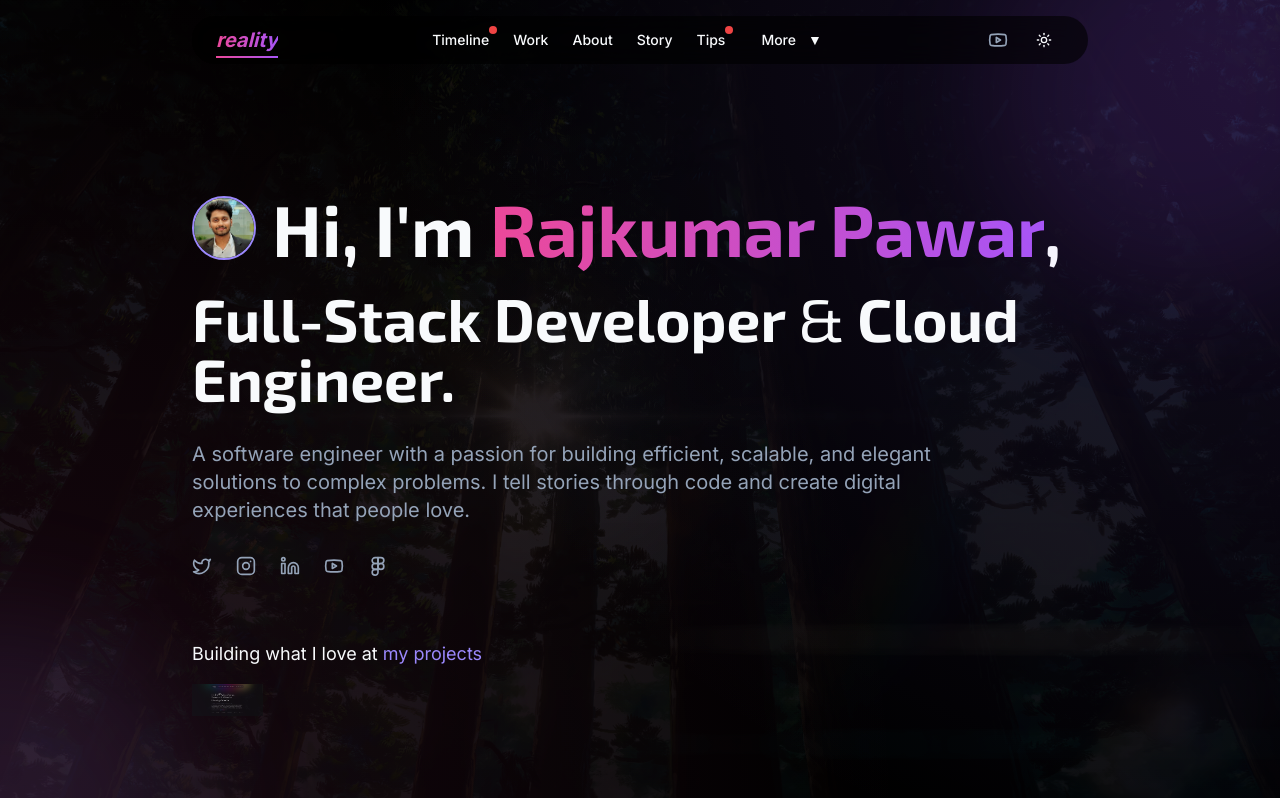
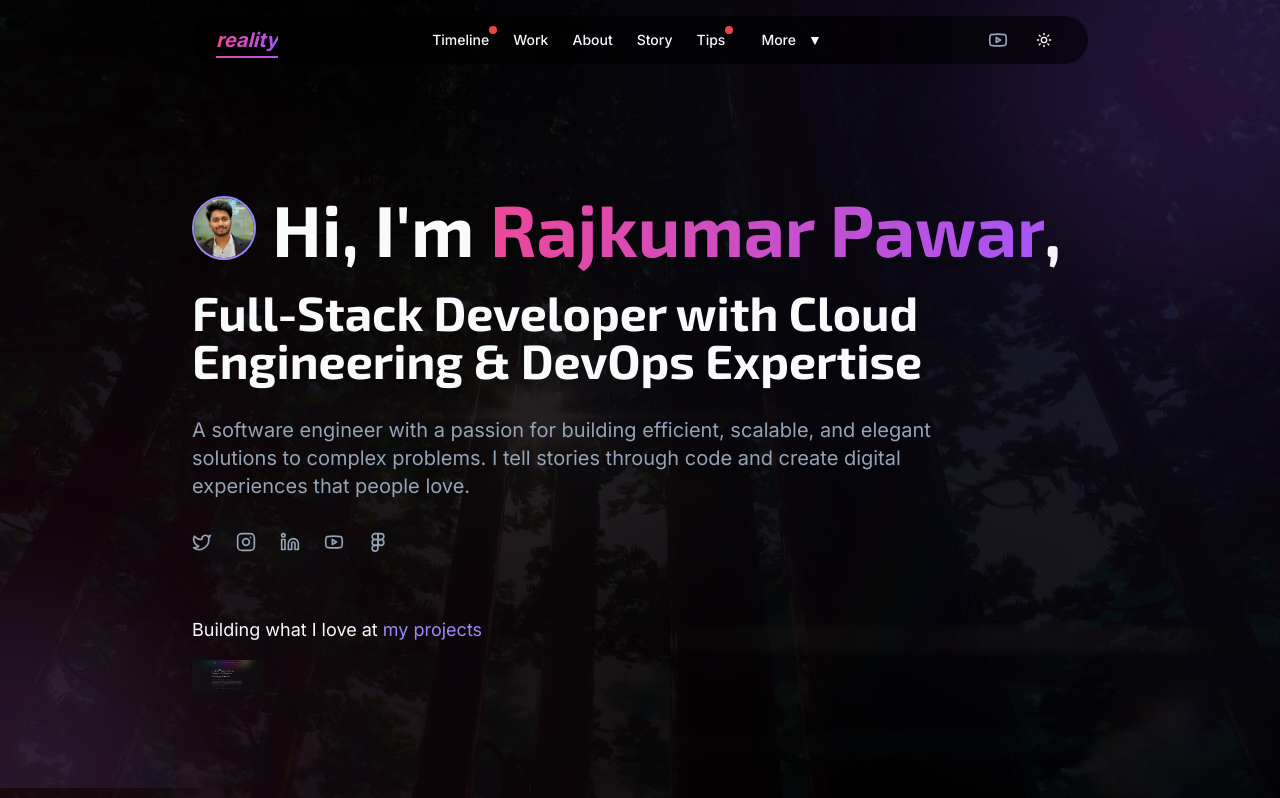
Before and after one commit to rajkumarpawar07/rajkumarpawar07.github.io, a React (Vite) app: page / in a window 1280 px wide. Shown: the top 798 px of the page. Built offline with nearby package versions, Linux system fonts and the light colour scheme.

Commit message:
Revert changes and update text
Reverted changes except for text update in Hero component.
Updated hero text to "Full-Stack Developer with Cloud Engineering & DevOps Expertise" and decreased font size.

```diff
--- a/src/components/Hero.tsx
+++ b/src/components/Hero.tsx
@@ -29,8 +29,8 @@ export function Hero() {
             </h1>
           </div>
 
-          <h2 className="text-4xl md:text-5xl lg:text-6xl font-bold mb-8 font-anime leading-tight">
-            Full-Stack Developer <span className="font-normal">&</span> Cloud Engineer.
+          <h2 className="text-3xl md:text-4xl lg:text-5xl font-bold mb-8 font-anime leading-tight">
+            Full-Stack Developer with Cloud Engineering & DevOps Expertise
           </h2>
 
           <p className="text-xl text-muted-foreground mb-8 max-w-3xl font-body">
```
